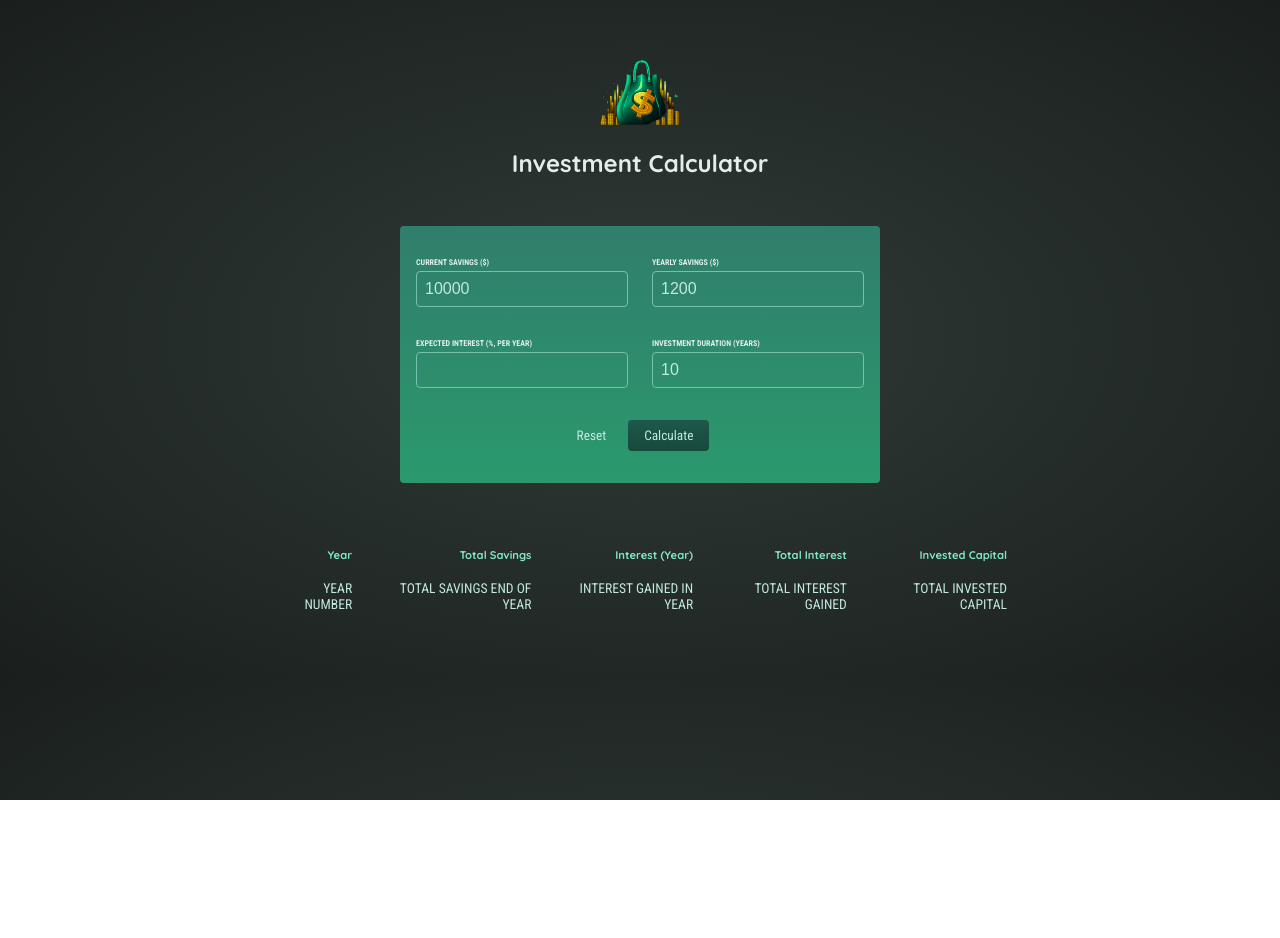
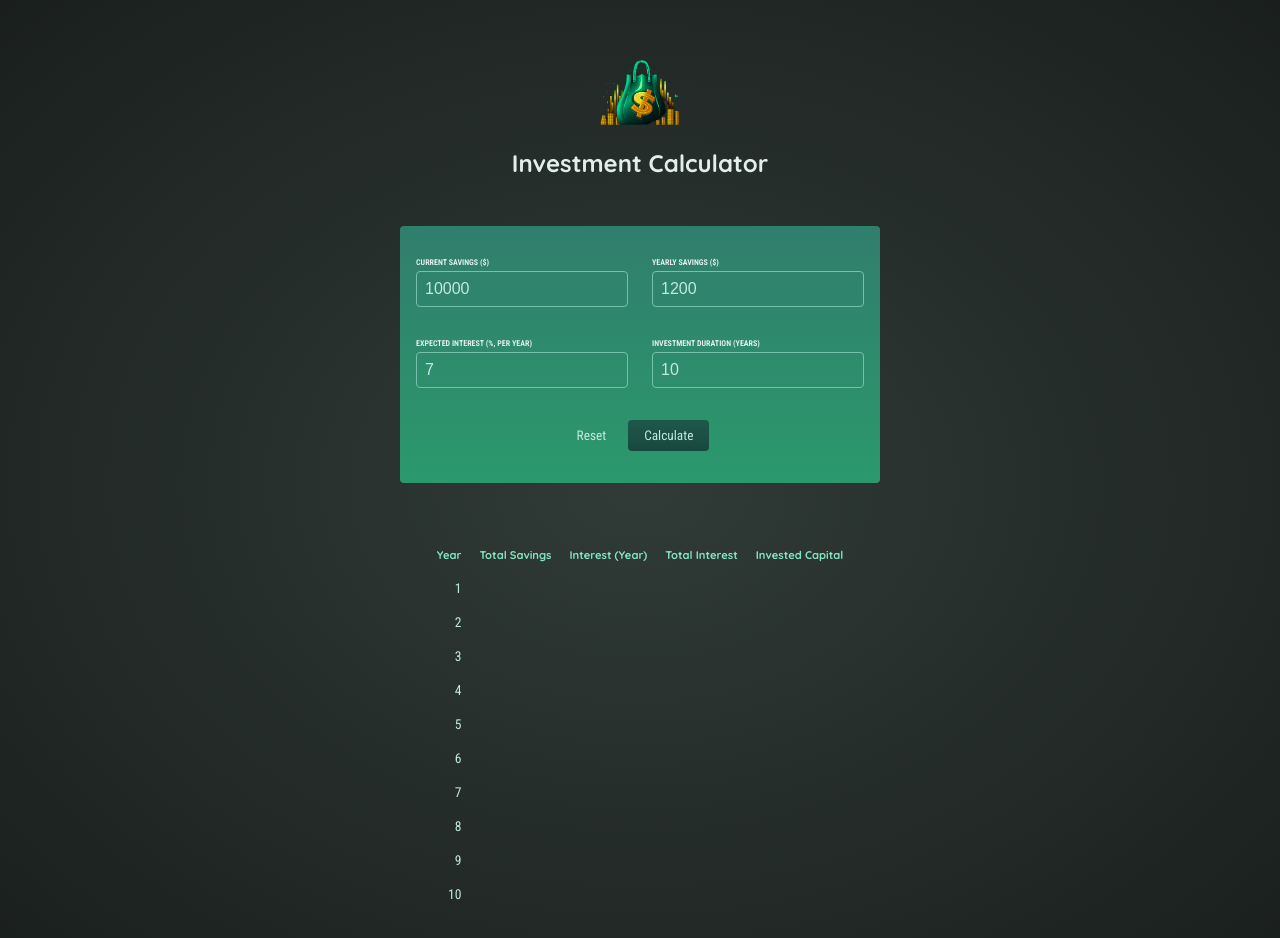
Before and after one commit to NorieM/investment-calculator, a React (Create React App) app: page / in a window 1280 px wide. Both pictures are taken after a click on the button "Calculate". Shown: the top 938 px of the page. Before the commit the page ends 800 px from the top, so only its background shows below. Built offline with nearby package versions, Linux system fonts and the light colour scheme.

Commit message:
Started results list

```diff
--- a/src/components/FinanceForm/FinanceForm.js
+++ b/src/components/FinanceForm/FinanceForm.js
@@ -59,7 +59,7 @@ const FinanceForm = (props) => {
             type="number"
             id="expected-return"
             onChange={(e) => handleChange(e.target.id, e.target.value)}
-            value={userInput['expecter-return']}
+            value={userInput['expected-return']}
           />
         </p>
         <p>
--- a/src/components/ResultTable/ResultTable.js
+++ b/src/components/ResultTable/ResultTable.js
@@ -3,6 +3,11 @@ import './ResultTable.css'
 
 const ResultTable = (props) => {
   console.log(props.data);
+
+  const renderedResults = props.data.map((line) =>
+     <tr><td>{line.year}</td></tr>
+  )
+  console.log(renderedResults);
   return (
     <table className="result">
     <thead>
@@ -15,13 +20,8 @@ const ResultTable = (props) => {
       </tr>
     </thead>
     <tbody>
-      <tr>
-        <td>YEAR NUMBER</td>
-        <td>TOTAL SAVINGS END OF YEAR</td>
-        <td>INTEREST GAINED IN YEAR</td>
-        <td>TOTAL INTEREST GAINED</td>
-        <td>TOTAL INVESTED CAPITAL</td>
-      </tr>
+
+        {renderedResults}
     </tbody>
   </table>
   )
```
